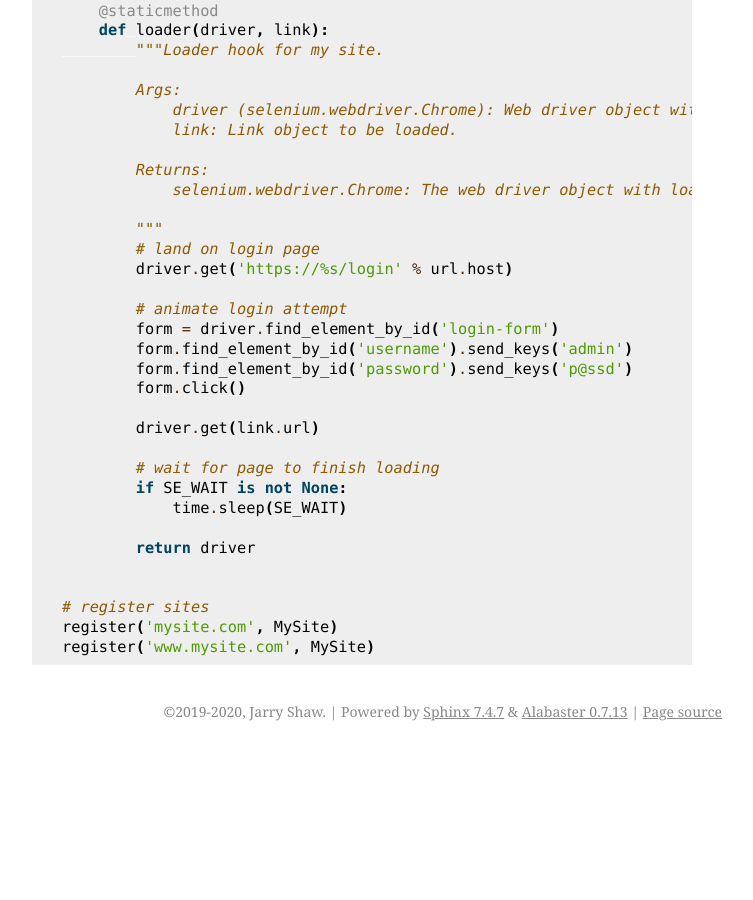
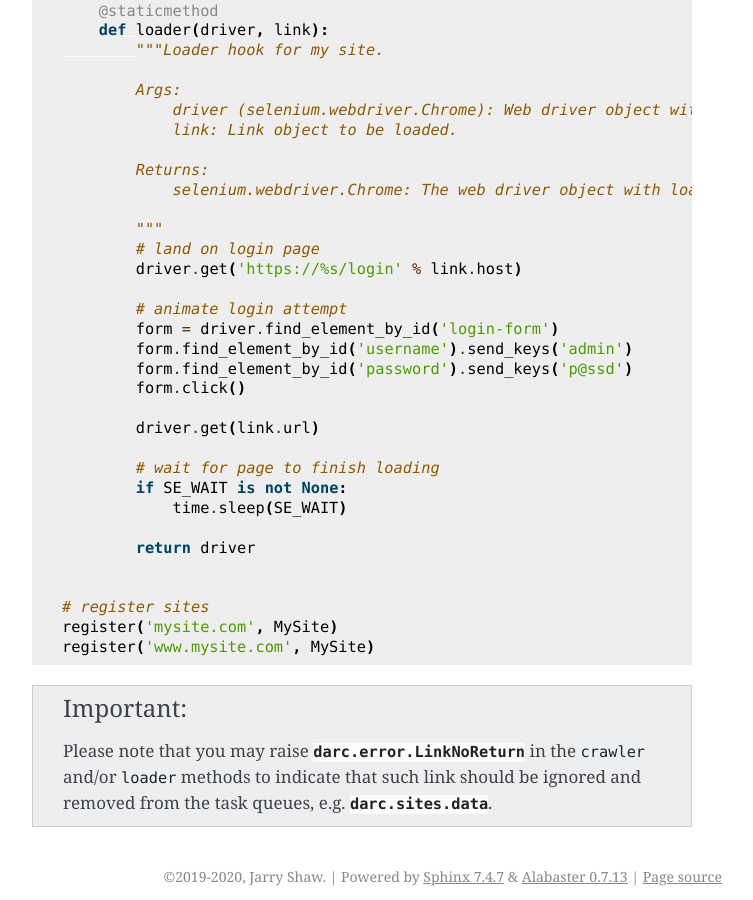
Before and after one commit to JarryShaw/darc, a Sphinx documentation site: the page built from docs/source/custom.rst, in a window 1280 px wide and 900 px high, scrolled down 3817 px. Shown: the whole window, without its empty margins (388-1141 px from the left). Built offline with Sphinx 7.4.7, drawn with Linux system fonts in a browser that asks for light colours; before the commit the page ends 4568 px from its top, so only the background shows below that.

Commit message:
revised documentation

```diff
--- a/docs/source/custom.rst
+++ b/docs/source/custom.rst
@@ -198,7 +198,7 @@ defined as following:
 
             """
             # land on login page
-            driver.get('https://%s/login' % url.host)
+            driver.get('https://%s/login' % link.host)
 
             # animate login attempt
             form = driver.find_element_by_id('login-form')
@@ -218,3 +218,9 @@ defined as following:
     # register sites
     register('mysite.com', MySite)
     register('www.mysite.com', MySite)
+
+.. important::
+
+   Please note that you may raise :exc:`darc.error.LinkNoReturn` in the ``crawler``
+   and/or ``loader`` methods to indicate that such link should be ignored and removed
+   from the task queues, e.g. :mod:`darc.sites.data`.
```
